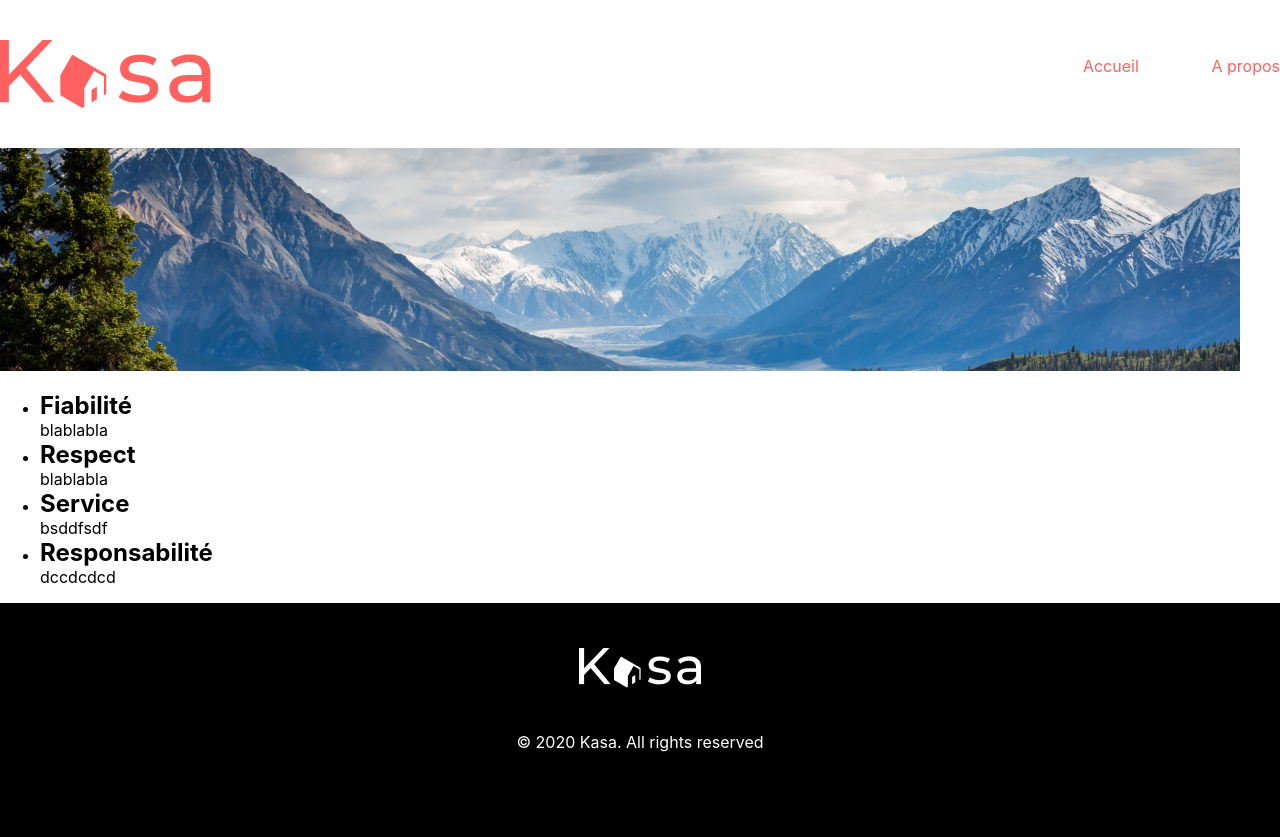
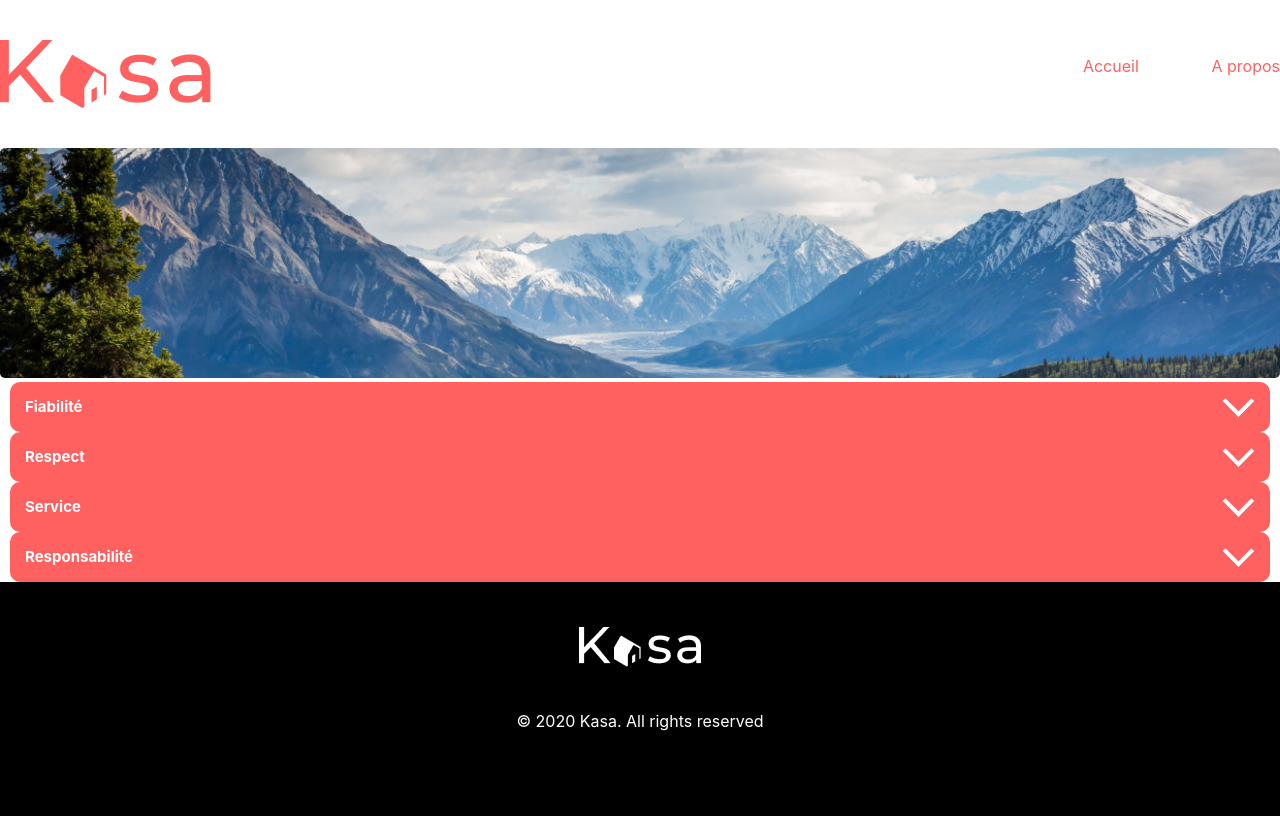
Before and after one commit to PuteauxTheo/PuteauxTheo_11_17062022, a React (Create React App) app: page /about in a window 1280 px wide. After the commit the page ends 816 px from the top, so only its background shows below. Built offline with nearby package versions, Linux system fonts and the light colour scheme.

Commit message:
ajout de style + mise en place du deroulement

```diff
--- a/src/pages/About/index.jsx
+++ b/src/pages/About/index.jsx
@@ -1,26 +1,60 @@
 import bgAbout from "../../assets/bgAbout.jpg"
+import topArrow from "../../assets/topArrow.svg"
+import botArrow from "../../assets/botArrow.svg"
+import { useState } from "react"
+
 function About() {
+    const [isOpen, setIsOpen] = useState(false)
+    const toggle = () => setIsOpen(!isOpen)
     return(
         <div className="container-about">
-            <div className="bgAbout">
+            <div className="container-about-bgAbout">
                 <img src={bgAbout} alt=""/>
             </div>
-            <ul>
-                <li>
-                    <h2>Fiabilité</h2>
-                    <p> blablabla</p>
+            <ul className="container-about-list">
+                <li className="container-about-list-content">
+                    <div onClick={toggle} className="container-about-list-content-title">
+                        <h2>Fiabilité</h2>
+                        { isOpen ? <img src={topArrow} alt=""/> : <img src={botArrow} alt=""/>}
+                    </div>
+                    {isOpen &&
+                        <div className="container-about-list-content-text">
+                            <p>vfvfvfvfv</p>
+                        </div>
+                    }
                 </li>
-                <li>
-                    <h2>Respect</h2>
-                    <p>blablabla</p>
+                <li className="container-about-list-content">
+                    <div onClick={toggle} className="container-about-list-content-title">
+                        <h2>Respect</h2>
+                        { isOpen ? <img src={topArrow} alt=""/> : <img src={botArrow} alt=""/>}
+                    </div>
+                    {isOpen &&
+                        <div className="container-about-list-content-text">
+                            <p>vfvfvfvfv</p>
+                        </div>
+                    }
                 </li>
-                <li>
-                    <h2>Service</h2>
-                    <p>bsddfsdf</p>
+                <li className="container-about-list-content">
+                    <div onClick={toggle} className="container-about-list-content-title">
+                        <h2>Service</h2>
+                        { isOpen ? <img src={topArrow} alt=""/> : <img src={botArrow} alt=""/>}
+                    </div>
+                    {isOpen &&
+                        <div className="container-about-list-content-text">
+                            <p>vfvfvfvfv</p>
+                        </div>
+                    }
                 </li>
-                <li>
-                    <h2>Responsabilité</h2>
-                    <p>dccdcdcd</p>
+                <li className="container-about-list-content">
+                    <div onClick={toggle} className="container-about-list-content-title">
+                        <h2>Responsabilité</h2>
+                        { isOpen ? <img src={topArrow} alt=""/> : <img src={botArrow} alt=""/>}
+                    </div>
+                    {isOpen &&
+                        <div className="container-about-list-content-text">
+                            <p>vfvfvfvfv</p>
+                        </div>
+                    }
                 </li>
             </ul>
         </div>
```
